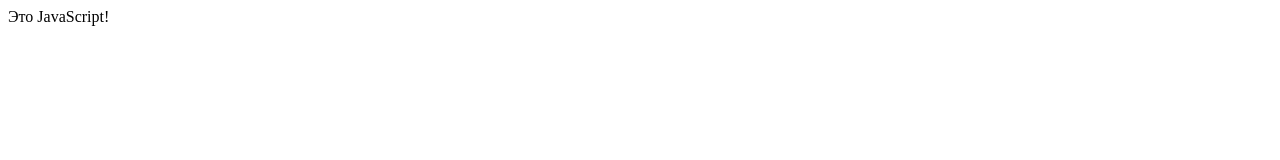
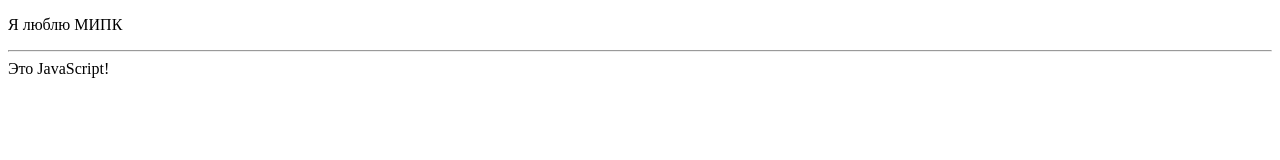
Before and after one commit to noturl/my-Js, a plain HTML site: page index.html in a window 1280 px wide. Drawn offline with Linux system fonts and the light colour scheme.

Commit message:
Update index.html

```diff
--- a/index.html
+++ b/index.html
@@ -5,7 +5,8 @@
 <link rel="stylesheet" href="style.css">
 </head>
 <body>
-
+  <p>Я люблю МИПК</p>
+<hr>
 <script src="main.js"> </script>
 </body>
 </html>
```
